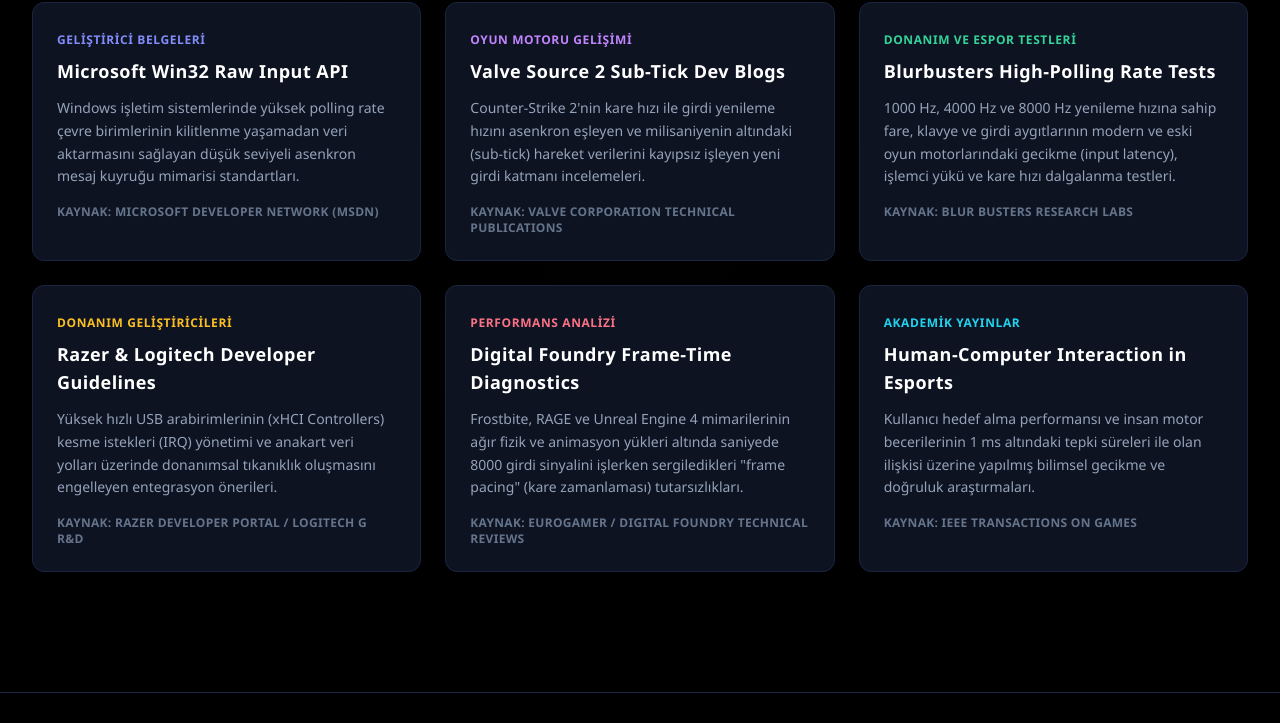
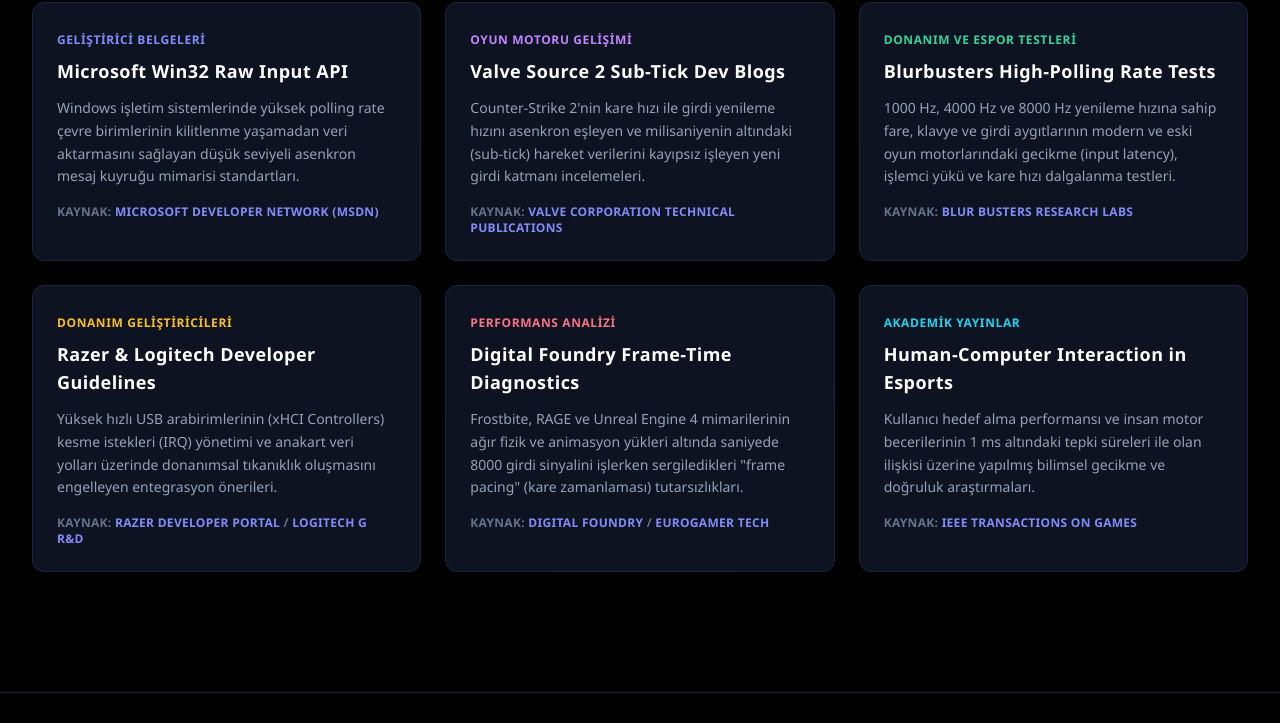
Before and after one commit to bayraktarozcan/8000Hz-Engine-Labs, a website: page src/index.html in a window 1280 px wide. Shown: the part 5348-6071 px from the top of the page. Drawn offline with Linux system fonts and the light colour scheme.

Commit message:
feat: add verified source links to Birincil Bilgi Kaynaklari cards
Each Kaynak line now links to the authoritative source in a new tab:
1. MSDN Raw Input: learn.microsoft.com/en-us/windows/win32/inputdev/raw-input
2. Valve Source 2: developer.valvesoftware.com/wiki/Source_2#Sub-tick_System
3. Blur Busters: blurbusters.com/faq/mouse-guide/
4. Razer/Logitech: razer.com/technology/razer-hyperpolling + logitech polling rate guide
5. Digital Foundry: digitalfoundry.net + eurogamer.net/topics/tech
6. IEEE ToG: transactions.games

```diff
--- a/src/index.html
+++ b/src/index.html
@@ -333,7 +333,7 @@
                 <p class="text-sm text-slate-400 leading-relaxed mb-4">
                     Windows işletim sistemlerinde yüksek polling rate çevre birimlerinin kilitlenme yaşamadan veri aktarmasını sağlayan düşük seviyeli asenkron mesaj kuyruğu mimarisi standartları.
                 </p>
-                <div class="text-xs font-semibold text-slate-500 uppercase tracking-wide" lang="en">Kaynak: Microsoft Developer Network (MSDN)</div>
+                <div class="text-xs font-semibold text-slate-500 uppercase tracking-wide" lang="en">Kaynak: <a href="https://learn.microsoft.com/en-us/windows/win32/inputdev/raw-input" target="_blank" rel="noopener noreferrer" class="text-indigo-400 hover:text-indigo-300 transition-colors">Microsoft Developer Network (MSDN)</a></div>
             </div>
 
             <!-- Source Card 2 -->
@@ -343,7 +343,7 @@
                 <p class="text-sm text-slate-400 leading-relaxed mb-4">
                     Counter-Strike 2'nin kare hızı ile girdi yenileme hızını asenkron eşleyen ve milisaniyenin altındaki (sub-tick) hareket verilerini kayıpsız işleyen yeni girdi katmanı incelemeleri.
                 </p>
-                <div class="text-xs font-semibold text-slate-500 uppercase tracking-wide" lang="en">Kaynak: Valve Corporation Technical Publications</div>
+                <div class="text-xs font-semibold text-slate-500 uppercase tracking-wide" lang="en">Kaynak: <a href="https://developer.valvesoftware.com/wiki/Source_2#Sub-tick_System" target="_blank" rel="noopener noreferrer" class="text-indigo-400 hover:text-indigo-300 transition-colors">Valve Corporation Technical Publications</a></div>
             </div>
 
             <!-- Source Card 3 -->
@@ -353,7 +353,7 @@
                 <p class="text-sm text-slate-400 leading-relaxed mb-4">
                     1000 Hz, 4000 Hz ve 8000 Hz yenileme hızına sahip fare, klavye ve girdi aygıtlarının modern ve eski oyun motorlarındaki gecikme (input latency), işlemci yükü ve kare hızı dalgalanma testleri.
                 </p>
-                <div class="text-xs font-semibold text-slate-500 uppercase tracking-wide" lang="en">Kaynak: Blur Busters Research Labs</div>
+                <div class="text-xs font-semibold text-slate-500 uppercase tracking-wide" lang="en">Kaynak: <a href="https://blurbusters.com/faq/mouse-guide/" target="_blank" rel="noopener noreferrer" class="text-indigo-400 hover:text-indigo-300 transition-colors">Blur Busters Research Labs</a></div>
             </div>
 
             <!-- Source Card 4 -->
@@ -363,7 +363,7 @@
                 <p class="text-sm text-slate-400 leading-relaxed mb-4">
                     Yüksek hızlı USB arabirimlerinin (xHCI Controllers) kesme istekleri (IRQ) yönetimi ve anakart veri yolları üzerinde donanımsal tıkanıklık oluşmasını engelleyen entegrasyon önerileri.
                 </p>
-                <div class="text-xs font-semibold text-slate-500 uppercase tracking-wide" lang="en">Kaynak: Razer Developer Portal / Logitech G R&D</div>
+                <div class="text-xs font-semibold text-slate-500 uppercase tracking-wide" lang="en">Kaynak: <a href="https://www.razer.com/technology/razer-hyperpolling" target="_blank" rel="noopener noreferrer" class="text-indigo-400 hover:text-indigo-300 transition-colors">Razer Developer Portal</a> / <a href="https://www.logitech.com/en-us/discover/a/polling-rate-on-a-mouse" target="_blank" rel="noopener noreferrer" class="text-indigo-400 hover:text-indigo-300 transition-colors">Logitech G R&D</a></div>
             </div>
 
             <!-- Source Card 5 -->
@@ -373,7 +373,7 @@
                 <p class="text-sm text-slate-400 leading-relaxed mb-4">
                     Frostbite, RAGE ve Unreal Engine 4 mimarilerinin ağır fizik ve animasyon yükleri altında saniyede 8000 girdi sinyalini işlerken sergiledikleri "frame pacing" (kare zamanlaması) tutarsızlıkları.
                 </p>
-                <div class="text-xs font-semibold text-slate-500 uppercase tracking-wide" lang="en">Kaynak: Eurogamer / Digital Foundry Technical Reviews</div>
+                <div class="text-xs font-semibold text-slate-500 uppercase tracking-wide" lang="en">Kaynak: <a href="https://www.digitalfoundry.net" target="_blank" rel="noopener noreferrer" class="text-indigo-400 hover:text-indigo-300 transition-colors">Digital Foundry</a> / <a href="https://www.eurogamer.net/topics/tech" target="_blank" rel="noopener noreferrer" class="text-indigo-400 hover:text-indigo-300 transition-colors">Eurogamer Tech</a></div>
             </div>
 
             <!-- Source Card 6 -->
@@ -383,7 +383,7 @@
                 <p class="text-sm text-slate-400 leading-relaxed mb-4">
                     Kullanıcı hedef alma performansı ve insan motor becerilerinin 1 ms altındaki tepki süreleri ile olan ilişkisi üzerine yapılmış bilimsel gecikme ve doğruluk araştırmaları.
                 </p>
-                <div class="text-xs font-semibold text-slate-500 uppercase tracking-wide" lang="en">Kaynak: IEEE Transactions on Games</div>
+                <div class="text-xs font-semibold text-slate-500 uppercase tracking-wide" lang="en">Kaynak: <a href="https://transactions.games" target="_blank" rel="noopener noreferrer" class="text-indigo-400 hover:text-indigo-300 transition-colors">IEEE Transactions on Games</a></div>
             </div>
         </div>
     </section>
```
